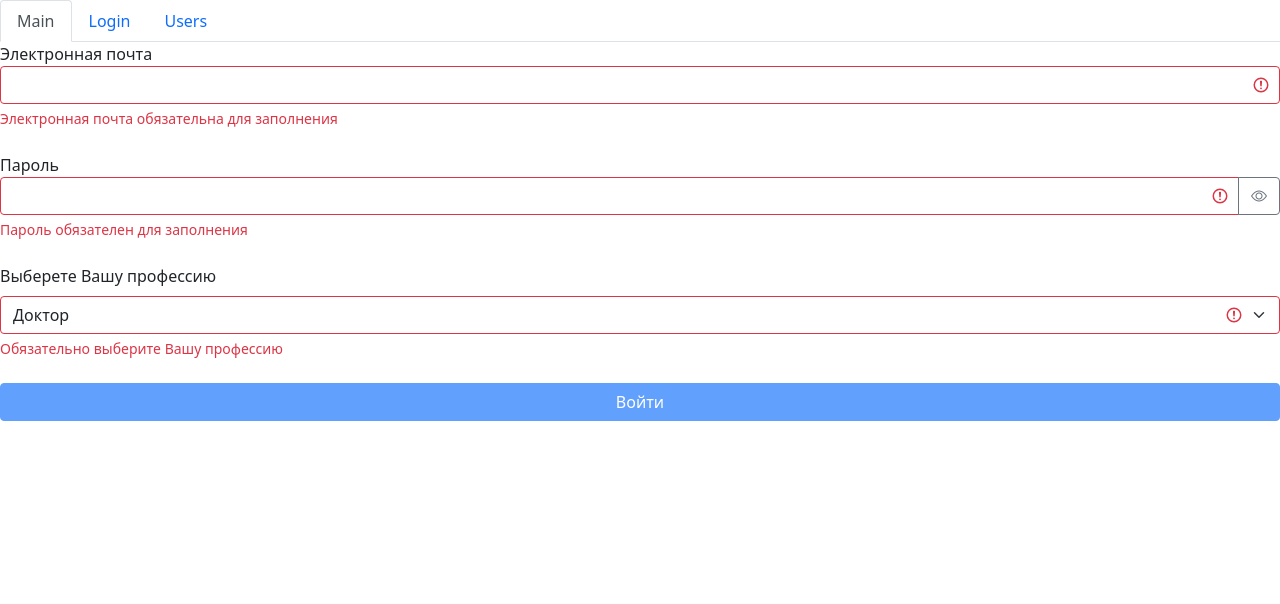
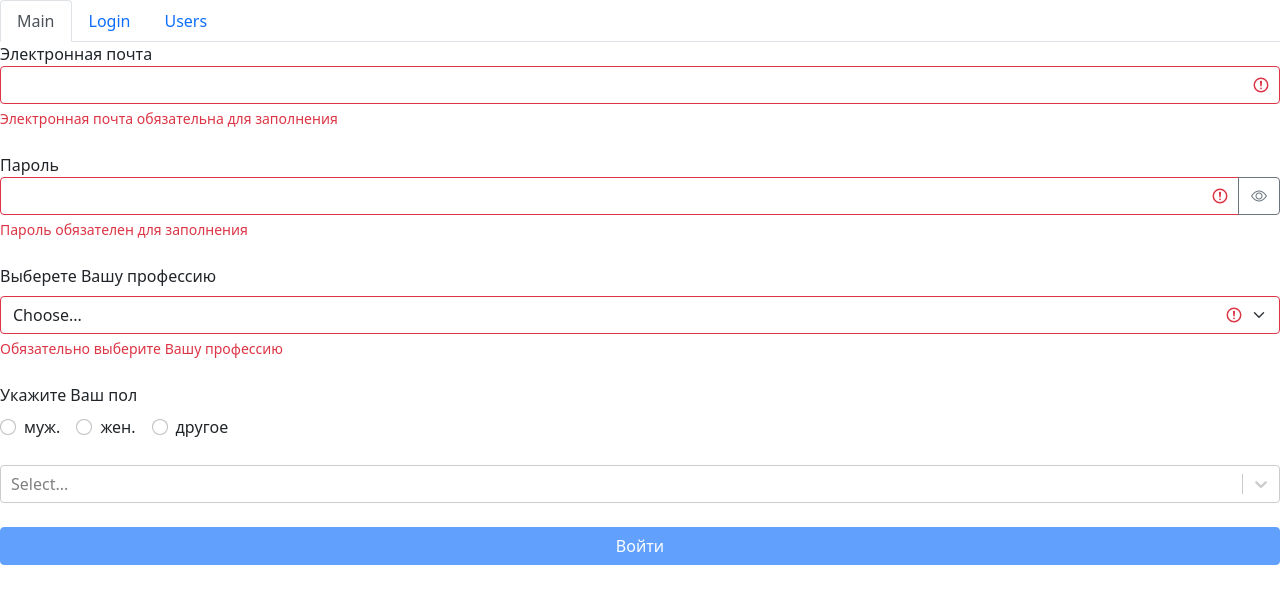
Before and after one commit to MaxDon26/myCompany, a React (Create React App) app: page /login/1 in a window 1280 px wide. Shown: the top 604 px of the page. Built offline with nearby package versions, Linux system fonts and the light colour scheme.

Commit message:
Refactored code and update register form

```diff
--- a/package.json
+++ b/package.json
@@ -15,6 +15,7 @@
     "react-dom": "^18.1.0",
     "react-router-dom": "^6.3.0",
     "react-scripts": "5.0.1",
+    "react-select": "^5.4.0",
     "web-vitals": "^2.1.4"
   },
   "scripts": {
--- a/src/app/api/fake.api/professions.api.js
+++ b/src/app/api/fake.api/professions.api.js
@@ -17,7 +17,7 @@ export const professions = [
 const fetchAll = () =>
     new Promise((resolve) => {
         window.setTimeout(function () {
-      resolve(professions);
+            resolve(professionsObject);
         }, 2000);
     });
 
--- /dev/null
+++ b/src/app/api/fake.api/qualities.api.js
@@ -0,0 +1,42 @@
+const qualities = {
+    tedious: {
+        _id: "67rdca3eeb7f6fgeed471198",
+        name: "Нудила",
+        color: "primary"
+    },
+    strange: {
+        _id: "67rdca3eeb7f6fgeed471100",
+        name: "Странный",
+        color: "secondary"
+    },
+    buller: {
+        _id: "67rdca3eeb7f6fgeed4711012",
+        name: "Троль",
+        color: "success"
+    },
+    alcoholic: {
+        _id: "67rdca3eeb7f6fgeed471101",
+        name: "Алкоголик",
+        color: "danger"
+    },
+    handsome: {
+        _id: "67rdca3eeb7f6fgeed471102",
+        name: "Красавчик",
+        color: "info"
+    },
+    uncertain: {
+        _id: "67rdca3eeb7f6fgeed471103",
+        name: "Неуверенный",
+        color: "dark"
+    }
+};
+const fetchAll = () =>
+    new Promise((resolve) => {
+        window.setTimeout(function () {
+            resolve(qualities);
+        }, 2000);
+    });
+
+export default {
+    fetchAll
+};
--- a/src/app/api/fake.api/user.api.js
+++ b/src/app/api/fake.api/user.api.js
@@ -152,11 +152,10 @@ const fetchAll = () =>
 
 const getById = (id) =>
     new Promise((resolve) => {
-    window.setTimeout(() => {
+        window.setTimeout(function () {
             resolve(users.find((user) => user._id === id));
         }, 1000);
     });
-
 export default {
     fetchAll,
     getById
--- a/src/app/api/index.js
+++ b/src/app/api/index.js
@@ -1,7 +1,9 @@
 import users from "./fake.api/user.api";
 import professions from "./fake.api/professions.api";
+import qualities from "./fake.api/qualities.api";
 const API = {
   users,
-  professions
+  professions,
+  qualities
 };
 export default API;
--- /dev/null
+++ b/src/app/components/common/form/multiSelect.jsx
@@ -0,0 +1,39 @@
+/* eslint-disable indent */
+import React from "react";
+import Select from "react-select";
+import PropTypes from "prop-types";
+
+const MultiSelectField = ({ options, onChange, name }) => {
+  const optionsArray =
+    !Array.isArray(options) && typeof options === "object"
+      ? Object.keys(options).map((optionName) => ({
+          value: options[optionName]._id,
+          label: options[optionName].name
+        }))
+      : options;
+
+  const handleChange = (target) => {
+    onChange({ name: target.name, value: target.value });
+  };
+
+  return (
+    <div className="mb-4">
+      <Select
+        isMulti
+        options={optionsArray}
+        className="basiс-multi-select"
+        classNamePrefix="select"
+        onChange={handleChange}
+        name={name}
+      />
+    </div>
+  );
+};
+
+MultiSelectField.propTypes = {
+  options: PropTypes.oneOfType([PropTypes.array, PropTypes.object]),
+  onChange: PropTypes.func,
+  name: PropTypes.string
+};
+
+export default MultiSelectField;
--- /dev/null
+++ b/src/app/components/common/form/radioField.jsx
@@ -0,0 +1,44 @@
+import React from "react";
+import PropTypes from "prop-types";
+
+const RadioField = ({ options, name, onChange, value, label }) => {
+  return (
+    <div className="mb-4">
+      <label className="form-label">{label}</label>
+      <div>
+        {options.map((option) => (
+          <div
+            className="form-check form-check-inline"
+            key={option.name + "_" + option.value}
+          >
+            <input
+              className="form-check-input"
+              type="radio"
+              name={name}
+              id={option.name + "_" + option.value}
+              value={option.value}
+              checked={option.value === value}
+              onChange={onChange}
+            />
+            <label
+              className="form-check-label"
+              htmlFor={option.name + "_" + option.value}
+            >
+              {option.name}
+            </label>
+          </div>
+        ))}
+      </div>
+    </div>
+  );
+};
+
+RadioField.propTypes = {
+  options: PropTypes.array,
+  name: PropTypes.string,
+  onChange: PropTypes.func,
+  value: PropTypes.string,
+  label: PropTypes.string
+};
+
+export default RadioField;
--- a/src/app/components/common/form/selectField.jsx
+++ b/src/app/components/common/form/selectField.jsx
@@ -34,12 +34,11 @@ const SelectField = ({
         value={value}
         onChange={onChange}
       >
-        <option disabled value="">
+        <option disabled selected value="">
           {defaultOption}
         </option>
         {optionsArray &&
           optionsArray.map((option) => {
-            console.log(option);
             return (
               <option key={option._id} value={option._id}>
                 {option.name}
--- a/src/app/components/common/form/textField.jsx
+++ b/src/app/components/common/form/textField.jsx
@@ -6,6 +6,10 @@ const TextField = ({ label, type, name, value, onChange, error }) => {
 
   const getInputClasses = () => {
     return "form-control " + (error ? "is-invalid" : "is-valid");
+  };
+
+  const handleChange = ({ target }) => {
+    onChange({ name: target.name, value: target.value });
   };
 
   const toogleShowPassword = () => {
@@ -19,7 +23,7 @@ const TextField = ({ label, type, name, value, onChange, error }) => {
           type={showPassword === true ? "text" : type}
           id={name}
           value={value}
-          onChange={onChange}
+          onChange={handleChange}
           name={name}
           className={getInputClasses()}
         />
--- a/src/app/components/ui/registerForm.jsx
+++ b/src/app/components/ui/registerForm.jsx
@@ -3,19 +3,28 @@ import { validator } from "../../../utils/validator";
 import TextField from "../common/form/textField";
 import api from "../../api";
 import SelectField from "../common/form/selectField";
+import RadioField from "../common/form/radioField";
+import MultiSelectField from "../common/form/multiSelect";
 
 const RegisterForm = () => {
-  const [data, setData] = useState({ email: "", password: "", profession: "" });
+  const [data, setData] = useState({
+    email: "",
+    password: "",
+    profession: "",
+    qualities: []
+  });
   const [errors, setErrors] = useState({});
   const isDisabled = Object.keys(errors).length === 0;
 
   const [professions, setProfessions] = useState();
+  const [qualities, setQualities] = useState({});
 
   useEffect(() => {
     api.professions.fetchAll().then((data) => setProfessions(data));
+    api.qualities.fetchAll().then((data) => setQualities(data));
   }, []);
 
-  const handleChange = ({ target }) => {
+  const handleChange = (target) => {
     setData((prevState) => ({ ...prevState, [target.name]: target.value }));
   };
 
@@ -86,6 +95,19 @@ const RegisterForm = () => {
         error={errors.profession}
         label="Выберете Вашу профессию"
       />
+      <RadioField
+        options={[
+          { name: "муж.", value: "male" },
+          { name: "жен.", value: "female" },
+          { name: "другое", value: "other" }
+        ]}
+        value={data.sex}
+        onChange={handleChange}
+        label="Укажите Ваш пол"
+        name="sex"
+      />
+      <MultiSelectField options={qualities} onChange={handleChange} />
+
       <button
         className="btn btn-primary w-100 mx-a"
         type="submit"
--- a/src/app/layouts/login.jsx
+++ b/src/app/layouts/login.jsx
@@ -23,7 +23,7 @@ const Login = () => {
               <h3 className="mb-4">Регистрация</h3>
               <RegisterForm />
               <p className="mt-2 text-center">
-                У вас есть аккаунт?
+                У вас есть аккаунт?{" "}
                 <a role="button" className="blue" onClick={toggleFormType}>
                   Войти
                 </a>
```
Also changed, not shown: 1 other file (tests, documents, lock files or other folders). Lines whose indentation alone changed are shown as unchanged.
